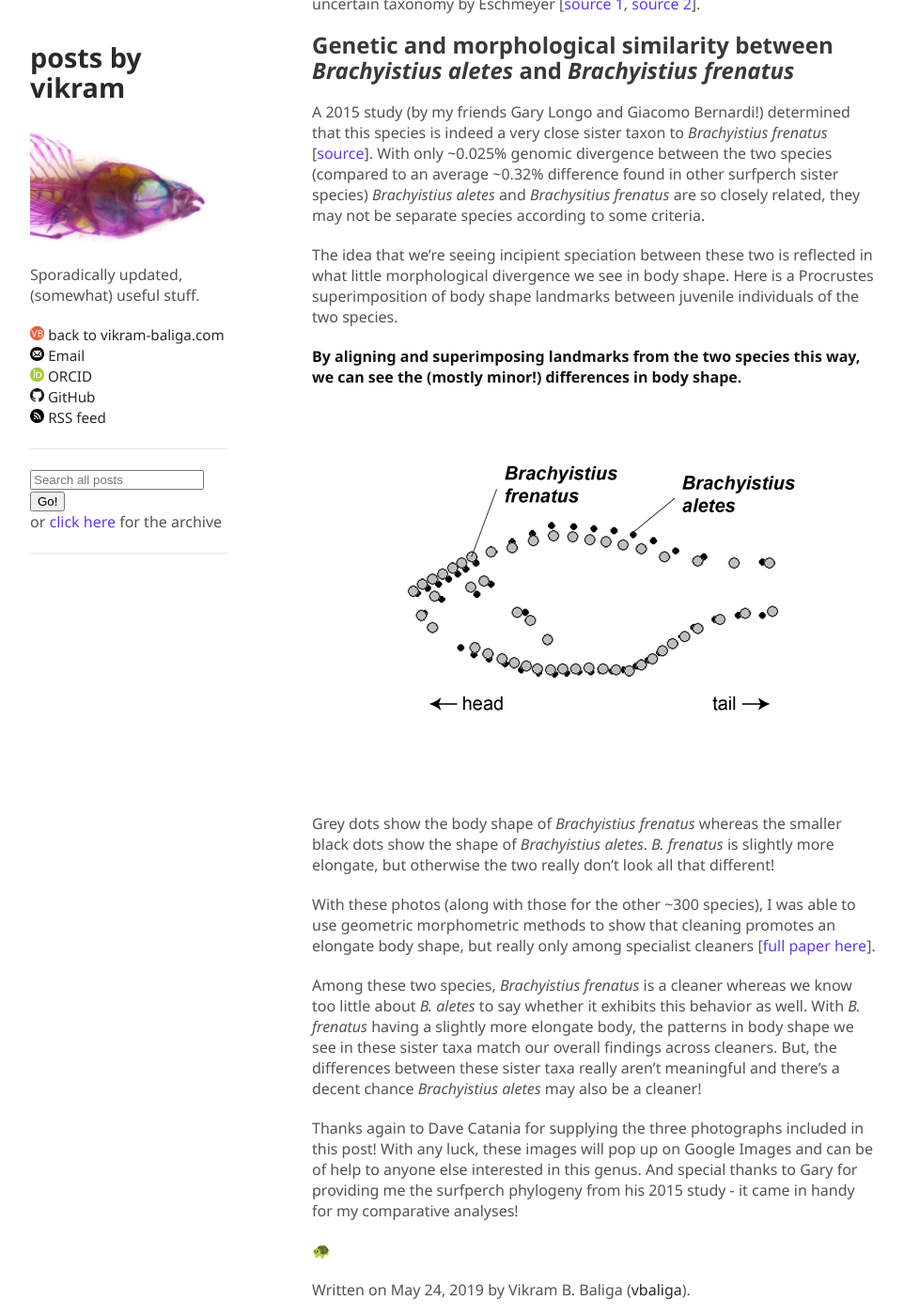
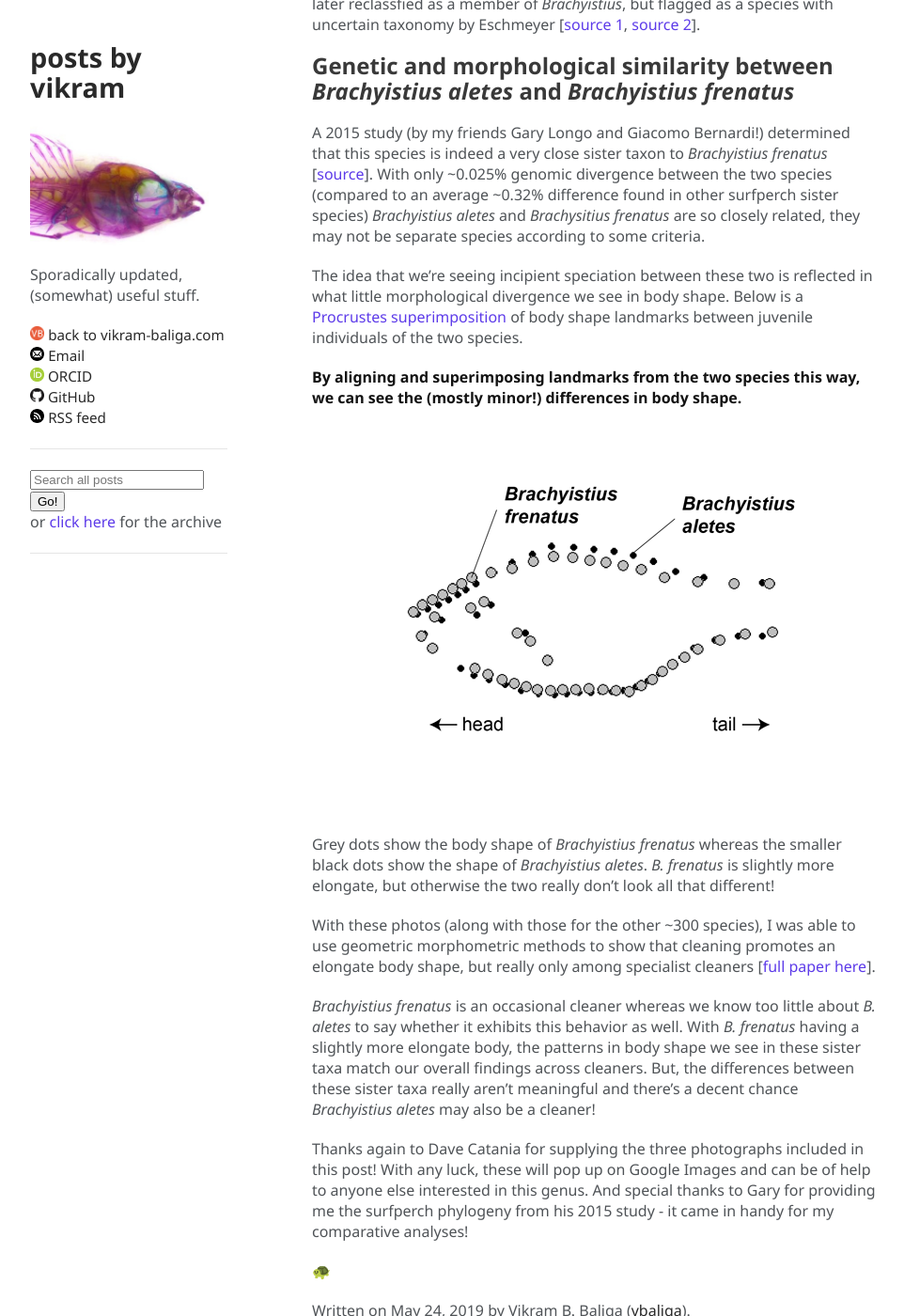
Before and after one commit to vbaliga/vbaliga.github.io, a Jekyll site: the page built from _posts/2019-05-24-images-of-Brachyistius-aletes-California-Academy-of-Sciences.md, in a window 1280 px wide and 1400 px high, scrolled down 2431 px. Shown: the whole window at 94% size, without its empty margins (158-1120 px from the left). Built offline with Jekyll 4.4.1, drawn with Linux system fonts in a browser that asks for light colours; a script that is not in the unit is left out; some of the changed text lies outside the part shown.

Commit message:
Update 2019-05-24-images-of-Brachyistius-aletes-California-Academy-of-Sciences.md

```diff
--- a/_posts/2019-05-24-images-of-Brachyistius-aletes-California-Academy-of-Sciences.md
+++ b/_posts/2019-05-24-images-of-Brachyistius-aletes-California-Academy-of-Sciences.md
@@ -5,11 +5,11 @@ title: Images of Brachyistius aletes, courtesy of the California Academy of Scie
 ---
 <meta name="description" content="Photographs of Brachyistius aletes, a species of surfperch (Embiotocidae).">
 <p>
-  I am happy to share that a study I conducted on how the evolution of cleaning behavior in fishes has affected body shape and size is now available.
+  I am happy to share that a study in which we determined how ecological specialization drives convergence in body shape and size among cleaner fishes is now available.
   <img src="https://github.com/vbaliga/vbaliga.github.io/raw/master/images/2019-05-24/Brachyistius_aletes_CAS_24497_002.jpg" alt="Brachyistius aletes image 2" style="float:right;width:200px;height:150px;margin-left:30px;margin-top:20px;">
 </p>
 
-To trace the evolution of body shape, I collected photos from each of ~300 species of fishes. This meant that I got the chance to visit several museum collections across the US, including the [Smithsonian National Museum of Natural History](https://naturalhistory.si.edu/research/vertebrate-zoology/fishes), the [LA County Museum of Natural History](https://nhm.org/site/research-collections/ichthyology), and the [California Academy of Sciences](https://research.calacademy.org/scientists/ichthyology).
+To trace the evolution of body shape, I collected morphological data from ~300 species of fishes. As part of this project, I got the chance to visit several museum collections across the US, including the [Smithsonian National Museum of Natural History](https://naturalhistory.si.edu/research/vertebrate-zoology/fishes), the [LA County Museum of Natural History](https://nhm.org/site/research-collections/ichthyology), and the [California Academy of Sciences](https://research.calacademy.org/scientists/ichthyology).
 
 After these visits, I realized I had missed one species: *Brachyistius aletes*, a type of surfperch. To my surprise, there were no clear photographs of this species available online - at least my frantic Google Images search yielded nothing.
 
@@ -39,7 +39,7 @@ It also looks like there has been some contention about its place among surfperc
 
 A 2015 study (by my friends Gary Longo and Giacomo Bernardi!) determined that this species is indeed a very close sister taxon to *Brachyistius frenatus* [[source](https://dx.doi.org/10.1016/j.ympev.2015.03.027)]. With only ~0.025% genomic divergence between the two species (compared to an average ~0.32% difference found in other surfperch sister species) *Brachyistius aletes* and *Brachysitius frenatus* are so closely related, they may not be separate species according to some criteria.
 
-The idea that we're seeing incipient speciation between these two is reflected in what little morphological divergence we see in body shape. Here is a Procrustes superimposition of body shape landmarks between juvenile individuals of the two species.
+The idea that we're seeing incipient speciation between these two is reflected in what little morphological divergence we see in body shape. Below is a [Procrustes superimposition](https://en.wikipedia.org/wiki/Procrustes_analysis) of body shape landmarks between juvenile individuals of the two species.
 
 **By aligning and superimposing landmarks from the two species this way, we can see the (mostly minor!) differences in body shape.**
 
@@ -49,9 +49,9 @@ Grey dots show the body shape of *Brachyistius frenatus* whereas the smaller bla
 
 With these photos (along with those for the other ~300 species), I was able to use geometric morphometric methods to show that cleaning promotes an elongate body shape, but really only among specialist cleaners [[full paper here](https://doi.org/10.1093/icb/icz030)].
 
-Among these two species, *Brachyistius frenatus* is a cleaner whereas we know too little about *B. aletes* to say whether it exhibits this behavior as well. With *B. frenatus* having a slightly more elongate body, the patterns in body shape we see in these sister taxa match our overall findings across cleaners. But, the differences between these sister taxa really aren't meaningful and there's a decent chance *Brachyistius aletes* may also be a cleaner!
+*Brachyistius frenatus* is an occasional cleaner whereas we know too little about *B. aletes* to say whether it exhibits this behavior as well. With *B. frenatus* having a slightly more elongate body, the patterns in body shape we see in these sister taxa match our overall findings across cleaners. But, the differences between these sister taxa really aren't meaningful and there's a decent chance *Brachyistius aletes* may also be a cleaner!
 
-Thanks again to Dave Catania for supplying the three photographs included in this post! With any luck, these images will pop up on Google Images and can be of help to anyone else interested in this genus. And special thanks to Gary for providing me the surfperch phylogeny from his 2015 study - it came in handy for my comparative analyses!
+Thanks again to Dave Catania for supplying the three photographs included in this post! With any luck, these will pop up on Google Images and can be of help to anyone else interested in this genus. And special thanks to Gary for providing me the surfperch phylogeny from his 2015 study - it came in handy for my comparative analyses!
 
 
 🐢
```
Also changed, not shown: other parts of _posts/2019-05-24-images-of-Brachyistius-aletes-California-Academy-of-Sciences.md (+1 -1 lines).
